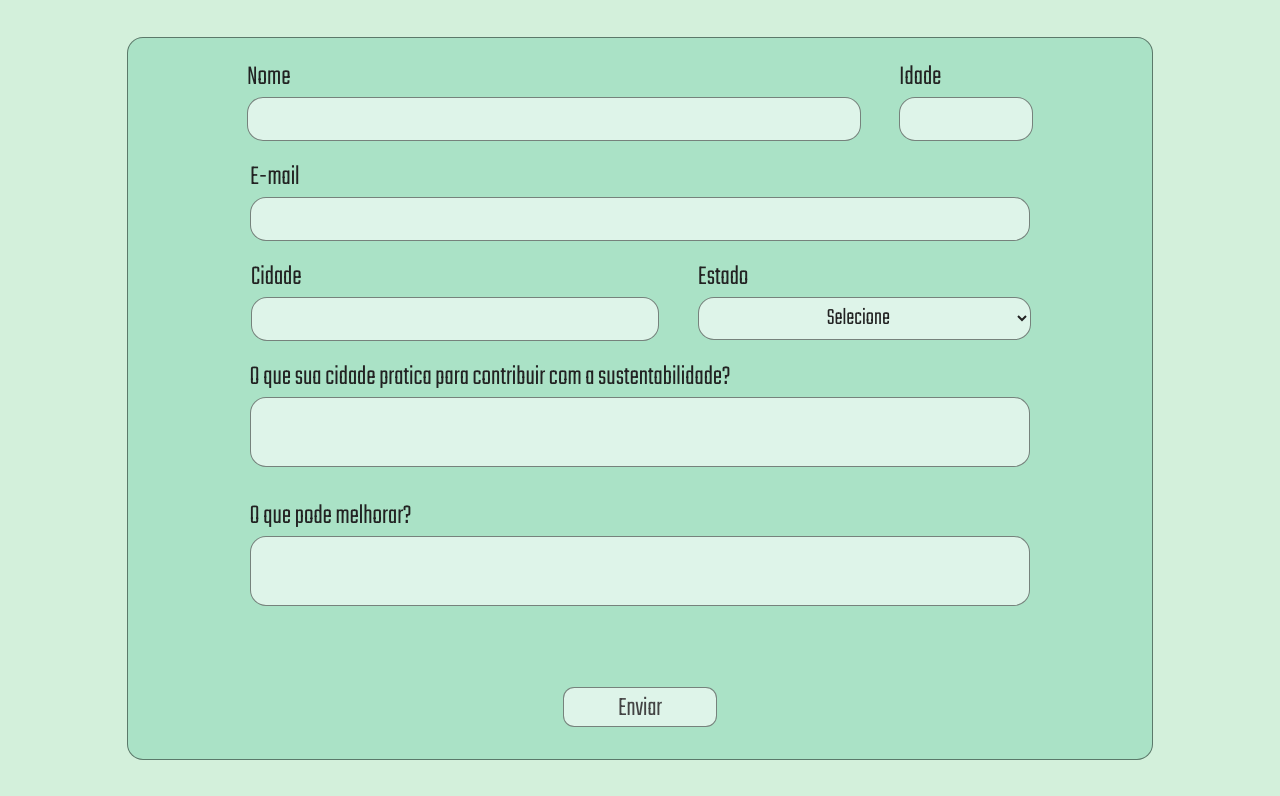
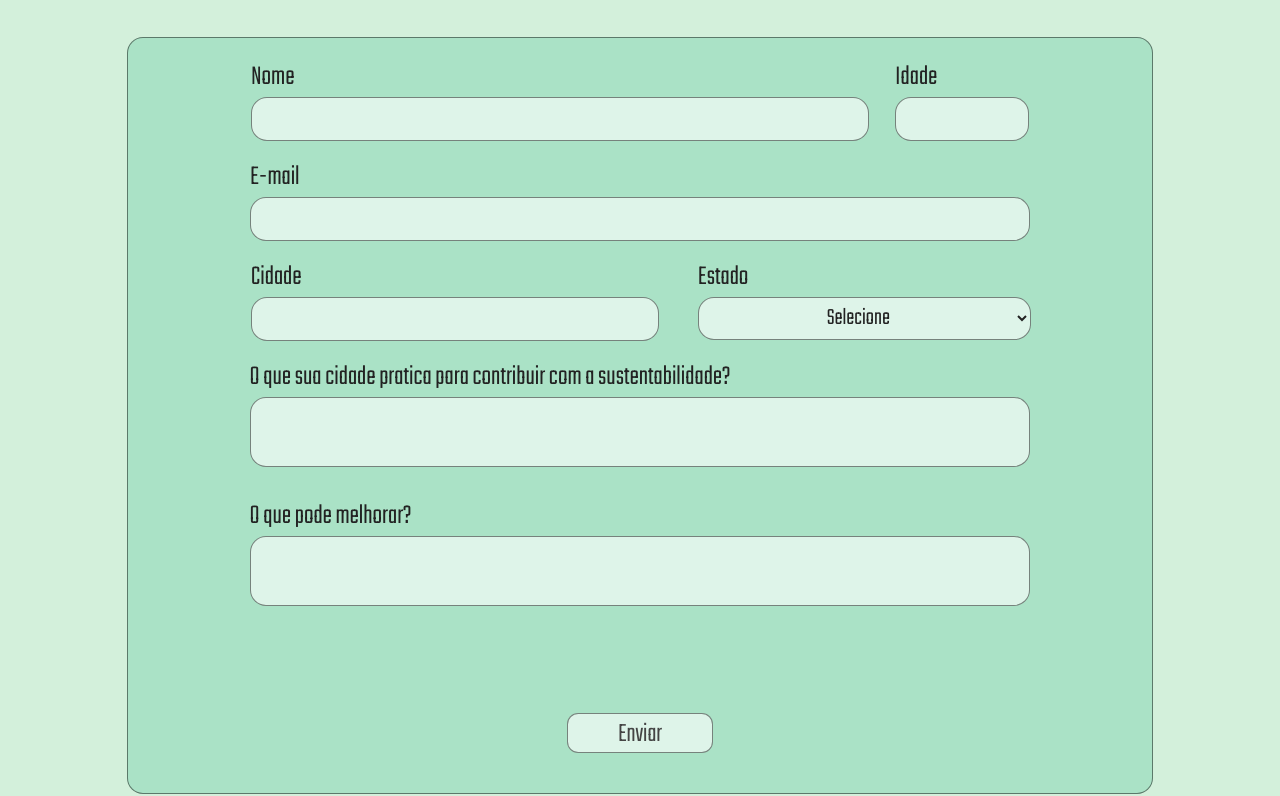
Before and after one commit to jotasoftware/ODS-11, a plain HTML site: page IndexFormulario/indexform.html in a window 1280 px wide. Shown: the part 183-979 px from the top of the page. Drawn offline with Linux system fonts and the light colour scheme; files whose address does not match are found by name; a web font is replaced by a local one.

Commit message:
Update style-form.css

```diff
--- a/assets/css/style-form.css
+++ b/assets/css/style-form.css
@@ -34,9 +34,9 @@
 
 .container{
   width: 80vw;
-  height: calc(1vw * 1vh);
+  height: 90vh;
   padding-top: 2.4vh;
-  padding-bottom: 1rem;;
+  padding-bottom: 1rem;
   background: none;
   margin-top: 5vh;
   margin-bottom: 100px;
@@ -53,6 +53,7 @@
 .form_first{
   display: flex;
   justify-content: center;
+
 }
 .form_second{
   display: grid;
@@ -86,7 +87,7 @@
   background: rgba(255, 255, 255, 0.61);
   font-size: 100%;
   color: #222222;
-  height: calc(1vh * 1vw);
+  height: 5vh;
   margin-bottom: 2vh;
 }
 
@@ -98,12 +99,14 @@ textarea:focus, input:focus, select:focus{
 .area input[name=nome]{
   width: 47vw;
   display: block;
-  margin-right: 2vw;
-  padding-left: 1vh;
+  margin-right: 1vw;
+  padding-left: 1vw;
+
 }
 .area label[for=nome]{
     width: 40vw;
     margin-right: 5vw;
+
 }
 /*************************************************************/
 .area input[name=idade]{
@@ -157,13 +160,13 @@ textarea:focus, input:focus, select:focus{
 }
 /*************************************************************/
 .area input[type=submit]{
-  width: 12vw;
+  width: calc(7vh + 7vw);
   height: 5vh;
   font-family: teko;
   font-size: 3.4vh;
   color: #444444;
   transition: 0.2s;
-  margin-top: calc(1vw * 2vh);
+  margin-top: calc(1vw * 2);
   border-radius: 1.4vh;
   padding-bottom: 0.8vh;
 }
```
